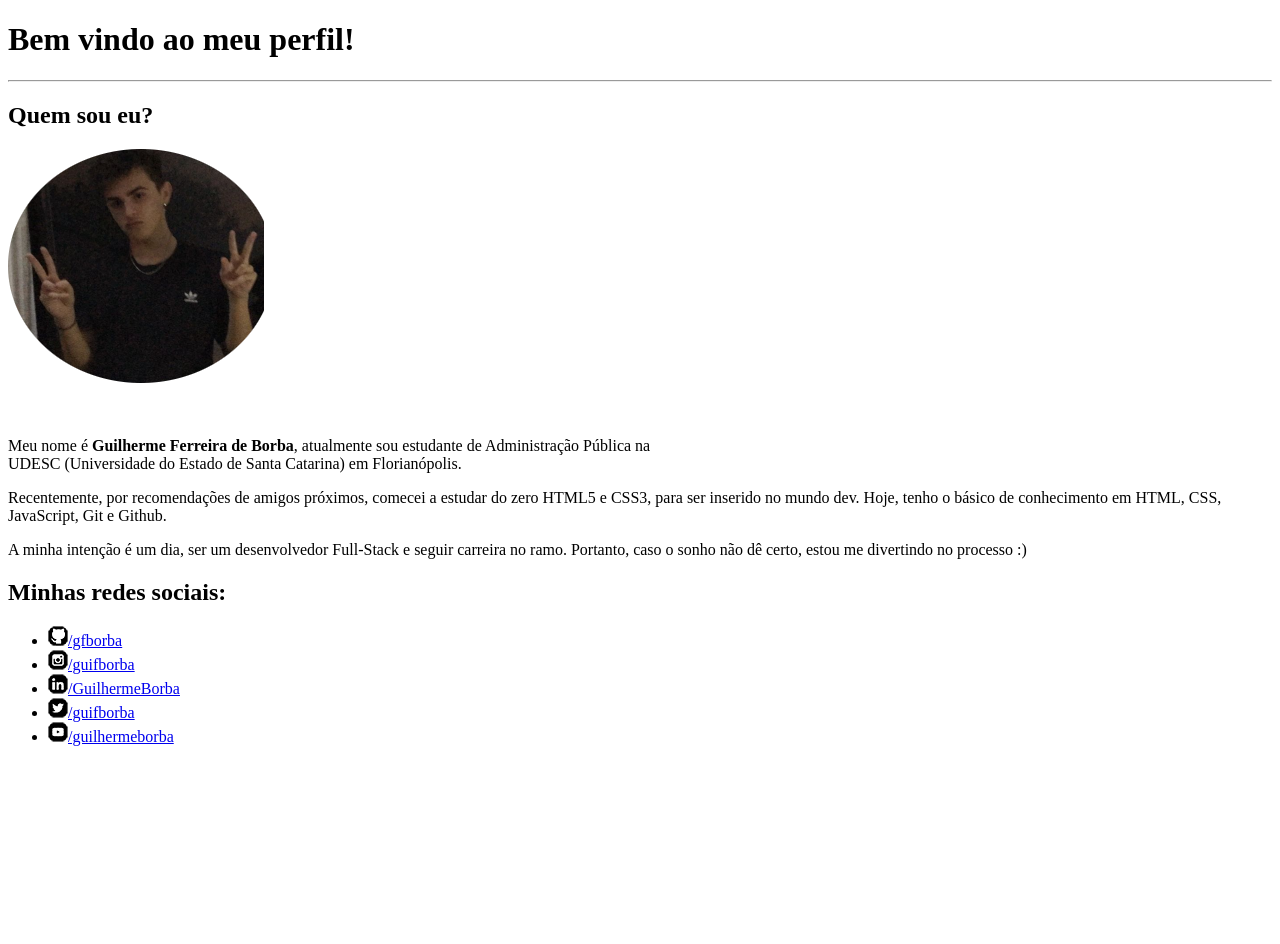
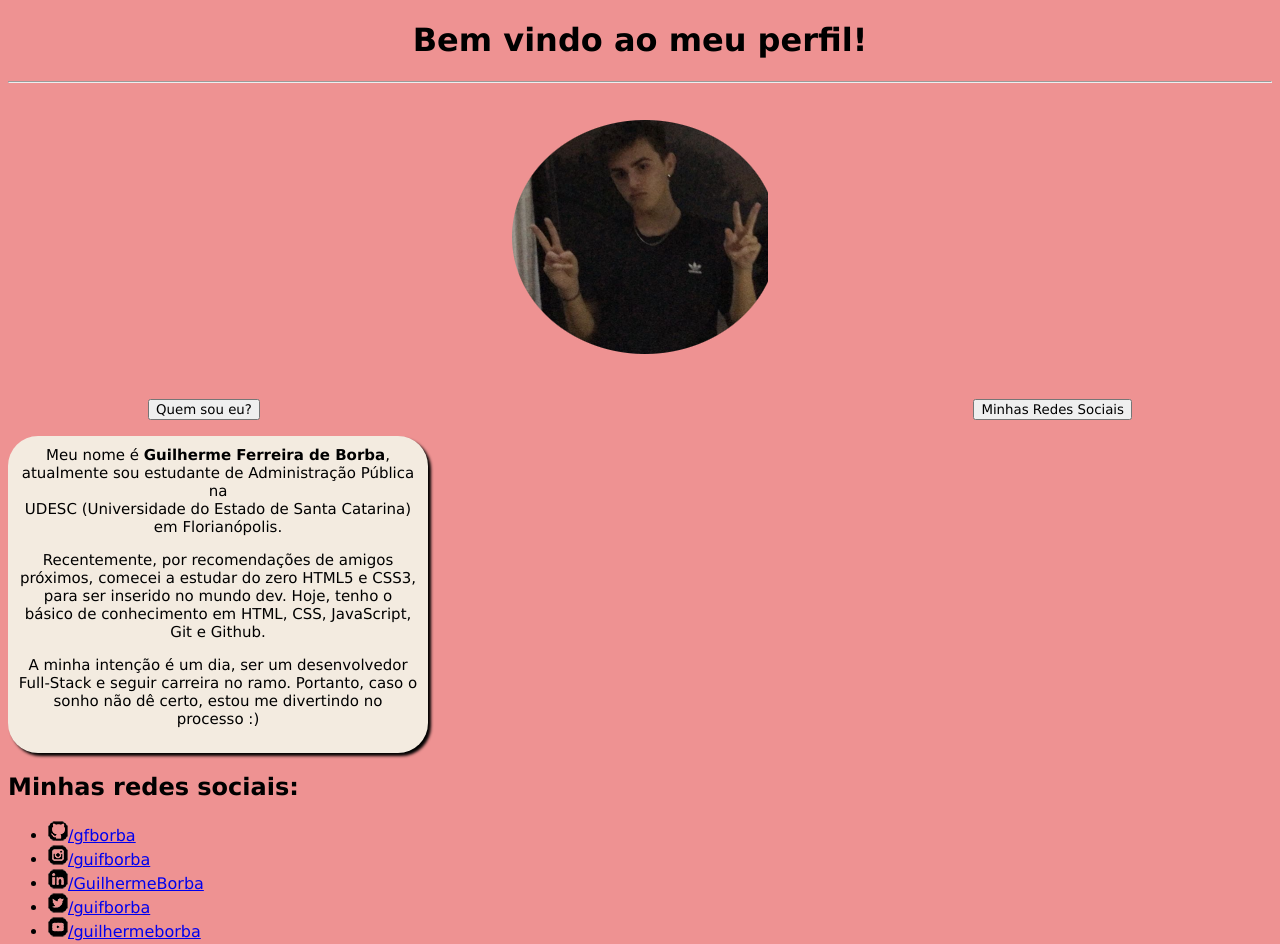
Before and after one commit to gfborba/apresentacao-basica, a plain HTML site: page site/index.html in a window 1280 px wide. Before the commit the page ends 800 px from the top, so only its background shows below. Drawn offline with Linux system fonts and the light colour scheme.

Commit message:
Update index.html

```diff
--- a/site/index.html
+++ b/site/index.html
@@ -5,18 +5,39 @@
     <meta http-equiv="X-UA-Compatible" content="IE=edge">
     <meta name="viewport" content="width=device-width, initial-scale=1.0">
     <link rel="shortcut icon" href="Chanut-Role-Playing-Potion.ico" type="image/x-icon">
+    <style>
+        *{
+            font-family: Verdana, Geneva, Tahoma, sans-serif;
+        }
+        body {
+            background-color: rgb(238, 146, 146);
+        }
+        main {
+            background-color: rgb(243, 235, 224); padding: 10px; width: 400px; box-shadow: 3px 3px 3px ; border-radius: 30px; text-align: center; font-size: 15px;
+        }
+
+
+
+
+    </style>
+
 
     <title>Meu Site</title>
 </head>
 <body>
-    <header>
+    <header style="text-align:center;">
         <h1>Bem vindo ao meu perfil!</h1>
     </header>
     <hr>
     <section>
-        <h2>Quem sou eu?</h2>
-        <p><img src="Sem título.png" alt="Um Viadinho"></p> <br>
-        <p>
+        <br>
+        <img src="Sem título.png" alt="euu" style="margin-left:auto; margin-right: auto; display:block;padding: 10px"></p>
+        <br>
+        <input type="button" value="Quem sou eu?" style="margin-left: 140px;">
+         <input type="button" value="Minhas Redes Sociais" style="float: right; margin-right: 140px;">
+
+        <p></p>
+            <main>
                 Meu nome é <strong>Guilherme Ferreira de Borba</strong>, atualmente sou estudante de Administração Pública na <br> UDESC (Universidade do Estado de Santa Catarina) em Florianópolis.
                         </p>
                         <p>
@@ -24,10 +45,12 @@
                         </p>
                         <p>
                 A minha intenção é um dia, ser um desenvolvedor Full-Stack e seguir carreira no ramo. Portanto, caso o sonho não dê certo, estou me divertindo no processo :)
+            </main>
         </p>
     </section>
     <section>
         <h2>Minhas redes sociais:</h2>
+        <div>
             <p>
                 <ul>
 
@@ -38,6 +61,7 @@
                  <li> <img src="icone-youtube.png" alt="icone youtube"><a href="https://www.youtube.com/channel/UClnya0k7yfrEJfJfamOcjSA" target="_blank" rel="external">/guilhermeborba</a></li>
 
                 </ul>
+            </div>
     </section>
 
     </p>
```
Lines whose indentation alone changed are shown as unchanged.
